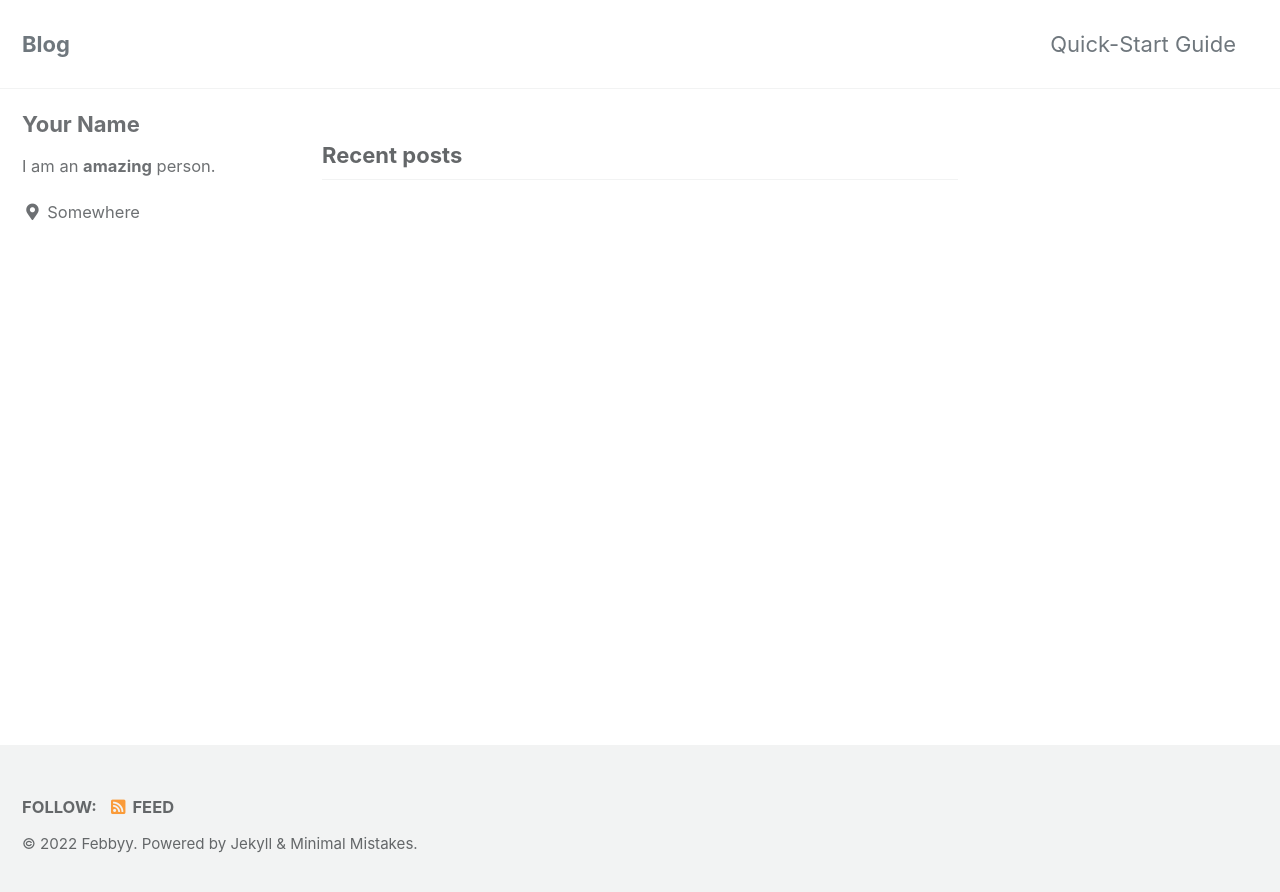
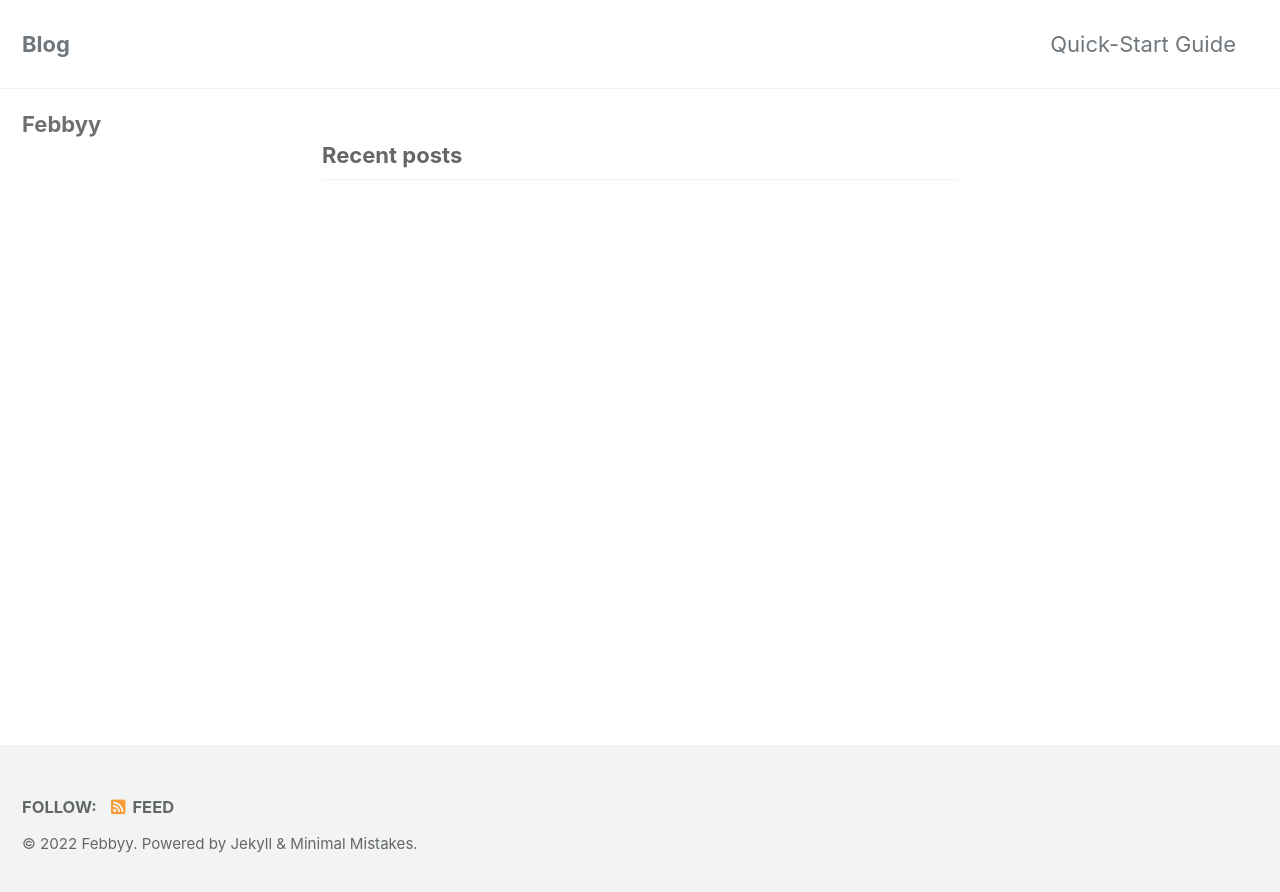
Before and after one commit to febbyy/febbyy.github.io, a Jekyll site: the page built from index.html, in a window 1280 px wide. Shown: the top 892 px of the page. Built offline with Jekyll 4.4.1, drawn with Linux system fonts in a browser that asks for light colours; cached includes are drawn as plain includes; the list of posts is cut into pages by our own code.

Commit message:
docs: Edit _config.yml to change name

```diff
--- a/_config.yml
+++ b/_config.yml
@@ -102,10 +102,10 @@ analytics:
 
 # Site Author
 author:
-  name             : "Your Name"
+  name             : "Febbyy"
   avatar           : # path of avatar image, e.g. "/assets/images/bio-photo.jpg"
-  bio              : "I am an **amazing** person."
-  location         : "Somewhere"
+  bio              : # "I am an **amazing** person."
+  location         : # "Somewhere"
   email            :
   links:
     - label: "Email"
```
